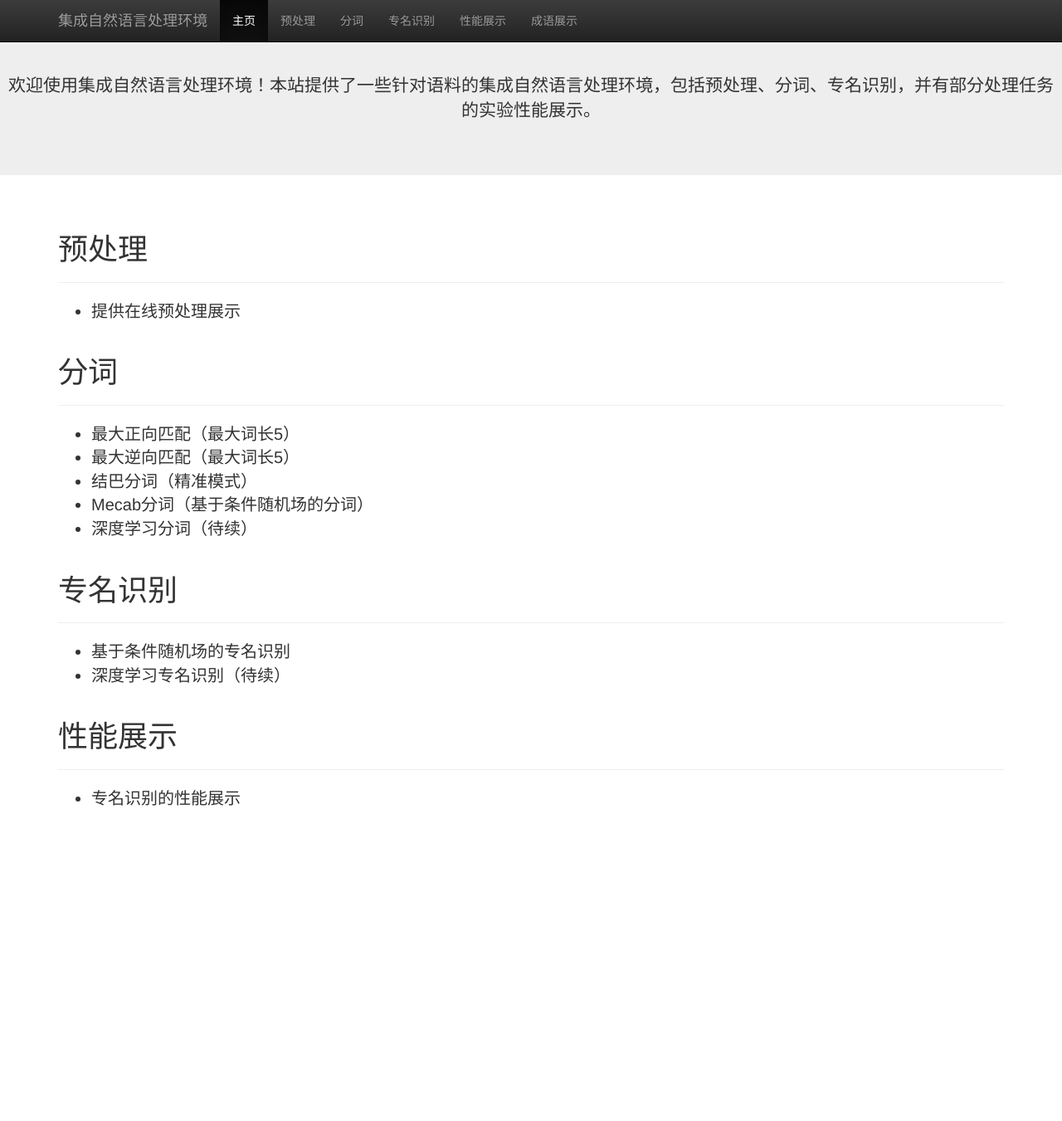
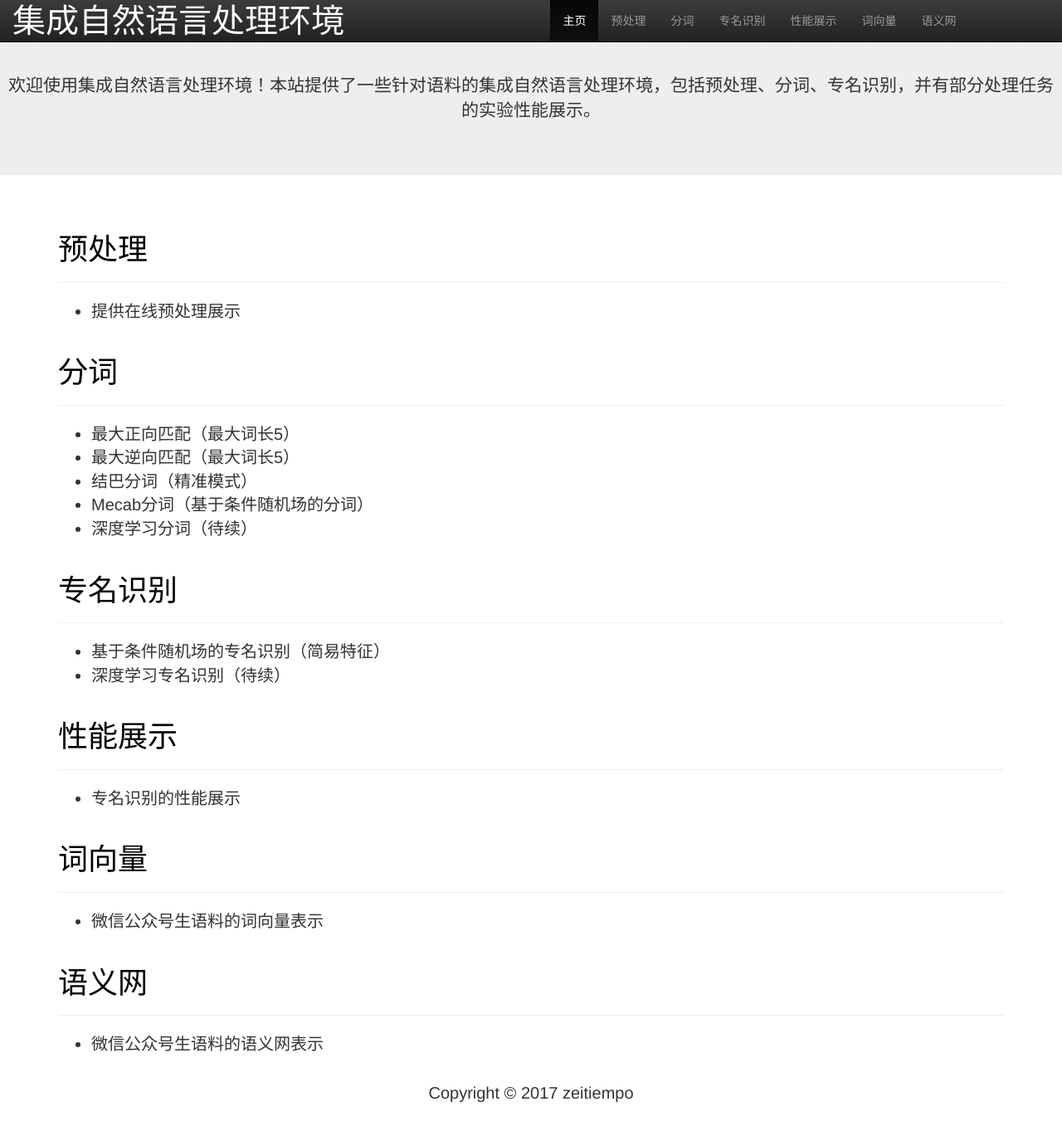
Before and after one commit to zeitiempo/ner-on-web-txt, a Django app: page /main/ in a window 1280 px wide. Shown: the whole page at 83% size. Before the commit the page ends 971 px from the top, so only its background shows below. Run offline with Django 3.2, Linux system fonts and the light colour scheme; some libraries are stand-ins or nearby versions.

Commit message:
Add files via upload

```diff
--- a/INLPE/templates/index/base.html
+++ b/INLPE/templates/index/base.html
@@ -4,35 +4,42 @@
 		<meta charset="utf-8">
 		<meta http-equiv="X-UA-Compatible" content="IE==edge">
 		<meta name="viewport" content="width=device-width,initial-scale=1">
-		<script src="http://apps.bdimg.com/libs/jquery/2.1.4/jquery.min.js"></script>
+		<title>欢迎使用集成自然语言处理环境</title>
+		<!--<script src="http://apps.bdimg.com/libs/jquery/2.1.4/jquery.min.js"></script>
 		<link rel="stylesheet" href="https://cdn.bootcss.com/bootstrap/3.3.7/css/bootstrap.min.css" integrity="sha384-BVYiiSIFeK1dGmJRAkycuHAHRg32OmUcww7on3RYdg4Va+PmSTsz/K68vbdEjh4u" crossorigin="anonymous">
 		<link rel="stylesheet" href="https://cdn.bootcss.com/bootstrap/3.3.7/css/bootstrap-theme.min.css" integrity="sha384-rHyoN1iRsVXV4nD0JutlnGaslCJuC7uwjduW9SVrLvRYooPp2bWYgmgJQIXwl/Sp" crossorigin="anonymous">
-		<script src="https://cdn.bootcss.com/bootstrap/3.3.7/js/bootstrap.min.js" integrity="sha384-Tc5IQib027qvyjSMfHjOMaLkfuWVxZxUPnCJA7l2mCWNIpG9mGCD8wGNIcPD7Txa" crossorigin="anonymous"></script>
+		<script src="https://cdn.bootcss.com/bootstrap/3.3.7/js/bootstrap.min.js" integrity="sha384-Tc5IQib027qvyjSMfHjOMaLkfuWVxZxUPnCJA7l2mCWNIpG9mGCD8wGNIcPD7Txa" crossorigin="anonymous"></script>-->
+		{% load static %}
+		<script src="{% static "js/jquery.min.js" %}"></script>
+		<link rel="stylesheet" href="{% static "css/bootstrap.min.css" %}">
+		<link rel="stylesheet" href="{% static "css/bootstrap-theme.min.css" %}">
+		<script src="{% static "js/bootstrap.min.js" %}"></script>
 		<style type="text/css">
 			.font{font-size: 20px;}
 			.textarea{width: 100%;resize: none;}
+			.panel-group{max-height:770px;overflow: auto;}
+            .leftMenu{margin:10px;margin-top:5px;}
+            .leftMenu .panel-heading{font-size:14px;padding-left:20px;height:36px;line-height:36px;color:white;position:relative;cursor:pointer;}/*转成手形图标*/
+            .leftMenu .panel-heading span{position:absolute;right:10px;top:12px;}
+            .leftMenu .menu-item-left{padding: 2px; background: transparent; border:1px solid transparent;border-radius: 6px;}
+            .leftMenu .menu-item-left:hover{background:#C4E3F3;border:1px solid #1E90FF;}
+            .a-color{color: #000000;}
 		</style>
 	</head>
 	<body>
 		<nav class="navbar navbar-inverse navbar-fixed-top">
+			<span class="navbar-brand" style="font-size: 40px;">集成自然语言处理环境</span>
 			<div class="container">
-		        <div class="navbar-header">
-			        <button type="button" class="navbar-toggle collapsed" data-toggle="collapse" data-target="#navbar" aria-expanded="false" aria-controls="navbar">
-			            <span class="sr-only">Toggle navigation</span>
-			            <span class="icon-bar"></span>
-			            <span class="icon-bar"></span>
-			            <span class="icon-bar"></span>
-			        </button>
-			        <a class="navbar-brand">集成自然语言处理环境</a>
-		        </div>
 		        <div id="navbar" class="navbar-collapse collapse">
 			        <ul class="nav navbar-nav">
+			        	<li>&nbsp;&nbsp;&nbsp;&nbsp;&nbsp;&nbsp;&nbsp;&nbsp;&nbsp;&nbsp;&nbsp;&nbsp;&nbsp;&nbsp;&nbsp;&nbsp;&nbsp;&nbsp;&nbsp;&nbsp;&nbsp;&nbsp;&nbsp;&nbsp;&nbsp;&nbsp;&nbsp;&nbsp;&nbsp;&nbsp;&nbsp;&nbsp;&nbsp;&nbsp;&nbsp;&nbsp;&nbsp;&nbsp;&nbsp;&nbsp;&nbsp;&nbsp;&nbsp;&nbsp;&nbsp;&nbsp;&nbsp;&nbsp;&nbsp;&nbsp;&nbsp;&nbsp;&nbsp;&nbsp;&nbsp;&nbsp;&nbsp;&nbsp;&nbsp;&nbsp;</li>
 				        <li id="main"><a href="../main">主页</a></li>
 			            <li id="preprocess"><a href="../preprocess">预处理</a></li>
 			            <li id="tokenize"><a href="../tokenize">分词</a></li>
 			            <li id="ner"><a href="../ner">专名识别</a></li>
 			            <li id="presentation"><a href="../presentation">性能展示</a></li>
-			            <li id="chengyu"><a href="../chengyu">成语展示</a></li>
+			            <li id="word2vec"><a href="../word2vec">词向量</a></li>
+			            <li id="semantic"><a href="../semantic">语义网</a></li>
 			        </ul>
 		        </div>
 			</div>
@@ -44,6 +51,8 @@
         </div>
         {% block mainbody %}
         {% endblock %}
-        <footer></footer>
+        <br>
+        <footer><center class="font">Copyright © 2017 zeitiempo</center></footer>
+        <br>
 	</body>
 </html>
--- a/INLPE/templates/index/main.html
+++ b/INLPE/templates/index/main.html
@@ -3,13 +3,13 @@
 <script type="text/javascript">$("#main").addClass('active');</script>
 <div class="container theme-showcase" role="main">
 	<div class="page-header">
-		<h1>预处理</h1>
+		<h1><a class="a-color" href="../preprocess">预处理</a></h1>
 	</div>
 	<ul class="font">
 		<li>提供在线预处理展示 </li>
 	</ul>
 	<div class="page-header">
-		<h1>分词</h1>
+		<h1><a class="a-color" href="../tokenize">分词</a></h1>
 	</div>
 	<ul class="font">
 		<li>最大正向匹配（最大词长5）</li>
@@ -19,17 +19,29 @@
 		<li>深度学习分词（待续）</li>
 	</ul>
 	<div class="page-header">
-		<h1>专名识别</h1>
+		<h1><a class="a-color" href="../ner">专名识别</a></h1>
 	</div>
 	<ul class="font">
-		<li>基于条件随机场的专名识别</li>
+		<li>基于条件随机场的专名识别（简易特征）</li>
 		<li>深度学习专名识别（待续）</li>
 	</ul>
 	<div class="page-header">
-		<h1>性能展示</h1>
+		<h1><a class="a-color" href="../presentation">性能展示</a></h1>
 	</div>
 	<ul class="font">
 		<li>专名识别的性能展示</li>
 	</ul>
+	<div class="page-header">
+		<h1><a class="a-color" href="../word2vec">词向量</a></h1>
+	</div>
+	<ul class="font">
+		<li>微信公众号生语料的词向量表示</li>
+	</ul>
+	<div class="page-header">
+		<h1><a class="a-color" href="../semantic">语义网</a></h1>
+	</div>
+	<ul class="font">
+		<li>微信公众号生语料的语义网表示</li>
+	</ul>
 </div>
 {% endblock %}
```
